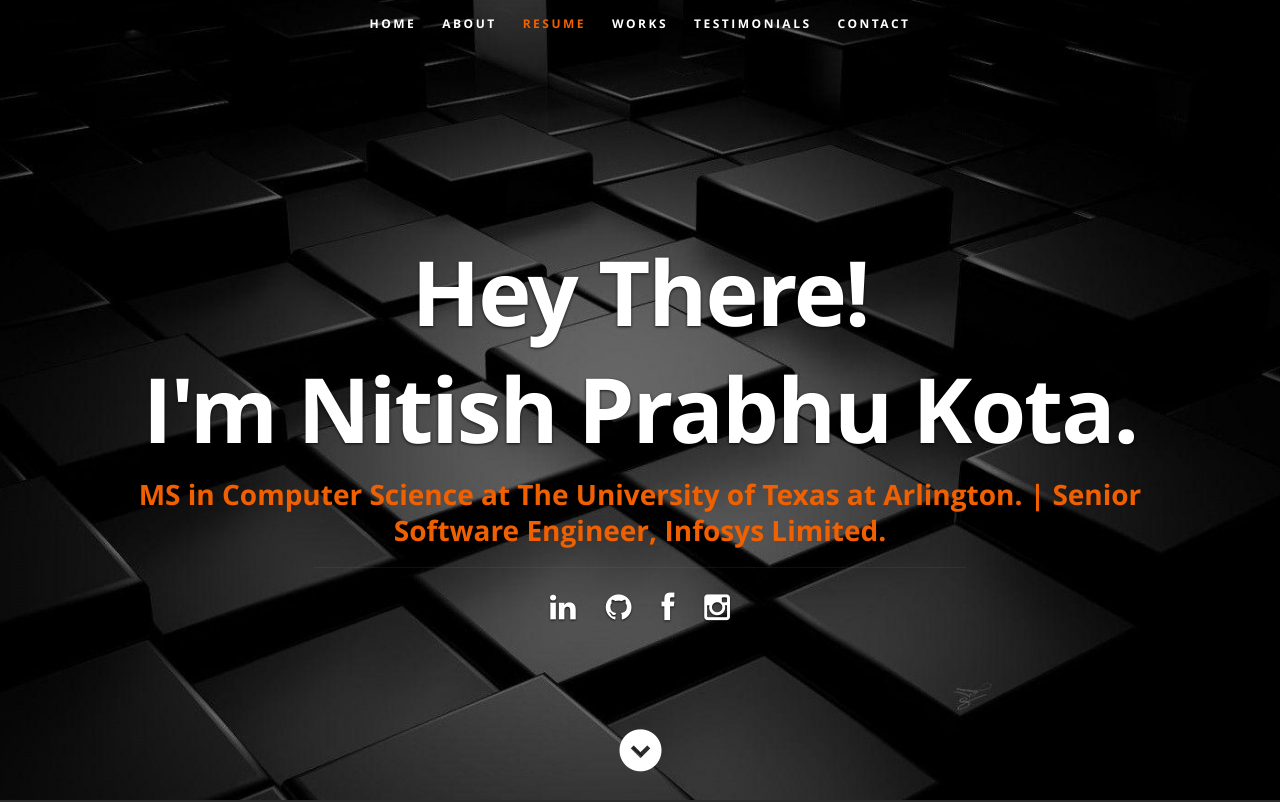
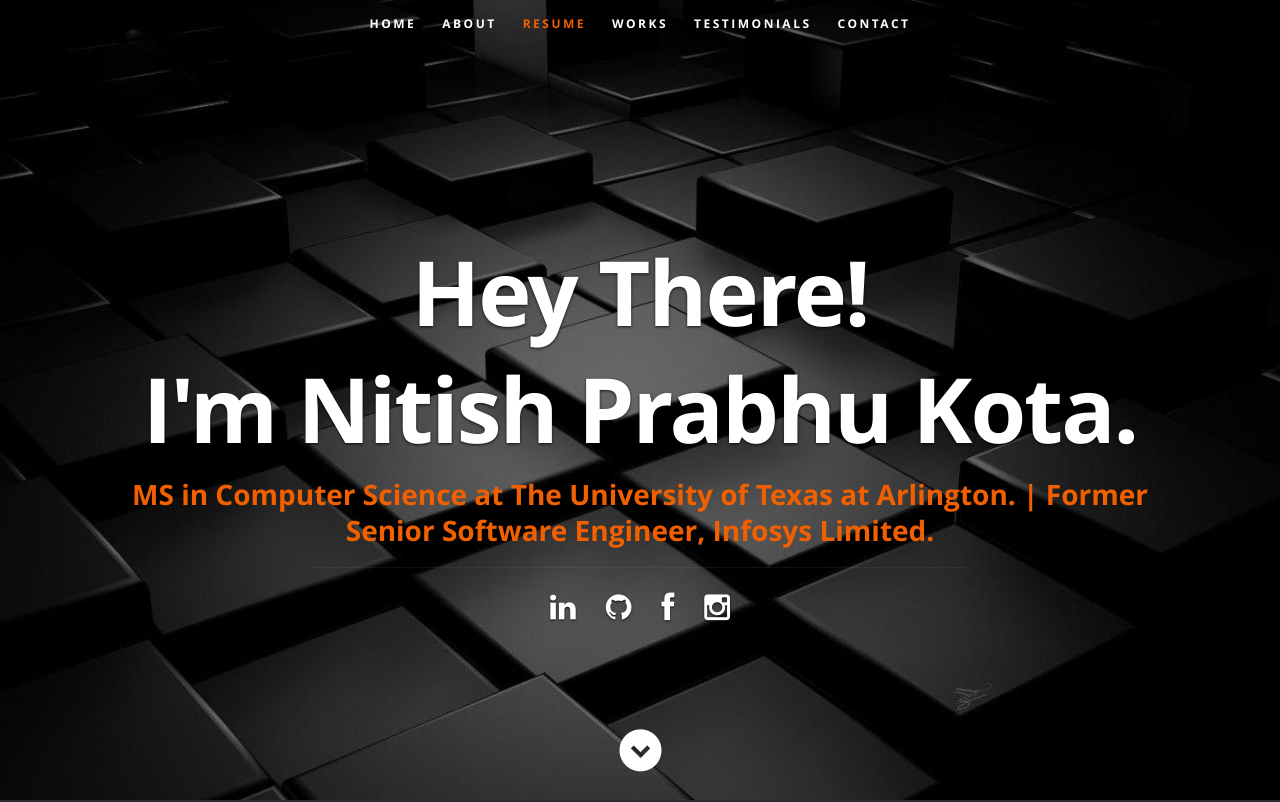
Before and after one commit to nitishprabhu26/NitishPortfolio, a React (Create React App) app: page / in a window 1280 px wide. Shown: the top 802 px of the page. Built offline with nearby package versions, Linux system fonts and the light colour scheme.

Commit message:
fix for mail to feature, updated testimonial section

```diff
--- a/public/css/layout.css
+++ b/public/css/layout.css
@@ -676,7 +676,7 @@ call-to-action .button {
 /* ------------------------------------------------------------------ */
 
 #testimonials {
-   background: #1F1F1F url(../images/testimonials-bg.jpg) no-repeat center center;
+   background: #1F1F1F url(../images/testimonials_background.jpg) no-repeat center center;
    background-size: cover !important;
 	-webkit-background-size: cover !important;
    background-attachment: fixed;
@@ -892,6 +892,7 @@ call-to-action .button {
    font-size: 15px;
    line-height: 24px;
    width: 65%;
+   resize: none;
 }
 #contact input:focus,
 #contact textarea:focus,
--- a/public/resumeData.json
+++ b/public/resumeData.json
@@ -130,8 +130,12 @@
         "user": "Vikas Tallur | Managing Consultant at Whyte | Former Technology Lead at Infosys Limited"
       },
       {
-        "text": "I have worked with Nitish for 2 years at Infosys and I feel that he is highly qualified as a Full-stack Web developer. Nitish is an important contributor to many of our projects. He consistently delivers high quality work, meets or exceeds deadlines, and assists his co-workers at every opportunity. He is organized, communicates well and will go the extra mile needed for success without hesitation. I would highly recommend him for any role he decides to take up in future",
+        "text": "I have worked with Nitish for 2 years at Infosys and I feel that he is highly qualified as a Full-stack Web developer. Nitish is an important contributor to many of our projects. He consistently delivers high quality work, meets or exceeds deadlines, and assists his co-workers at every opportunity. He is organized, communicates well and will go the extra mile needed for success without hesitation. I would highly recommend him for any role he decides to take up in future.",
         "user": "Mohammed Naeem Kotekar | Senior Information Technology Consultant at Qualogy | Former Technology Analyst at Infosys Limited"
+      },
+      {
+        "text": "I had the privilege of working with Nitish in Google SDM team for more than two years at Infosys Limited. Nitish is proactive, result oriented, responsible and technically sound employee and he is always ready to put all his energy and time to get the job done. He has exceptional Web development skills and certainly can get my full recommendation.",
+        "user": "Grisha Almeida | Technology Analyst at Infosys Limited"
       }
     ]
   }
--- a/src/Components/Contact.js
+++ b/src/Components/Contact.js
@@ -8,10 +8,10 @@ const Contact = ({ data }) => {
    const [message, setMessage] = useState('');
 
 
-    const handleClick = (e) => {
-       e.preventDefault();
-      window.open(`mailto:${email}?subject=${subject}&body=${name}: ${message}`);
-    }
+   const handleClick = (e) => {
+      e.preventDefault();
+   window.open(`mailto:`+"nitish.prabhu26@gmail.com"+`?subject=${subject}&body=${name} [${email}]: ${message}`);
+   }
 
 
     return (
--- a/src/Components/Header.js
+++ b/src/Components/Header.js
@@ -33,7 +33,7 @@ class Header extends Component {
          <div className="banner-text">
             <h1 className="responsive-headline">Hey There!</h1>
             <h1 className="responsive-headline">I'm {name}.</h1>
-            <h2 style={{color:'#F06000'}}>MS in Computer Science at The University of Texas at Arlington. | Senior Software Engineer, Infosys Limited.</h2>
+            <h2 style={{color:'#F06000'}}>MS in Computer Science at The University of Texas at Arlington. | Former Senior Software Engineer, Infosys Limited.</h2>
             <hr/>
             <ul className="social">
                {networks}
```
Also changed, not shown: public/images/testimonials_background.jpg (added), 1 other file (tests, documents, lock files or other folders).
